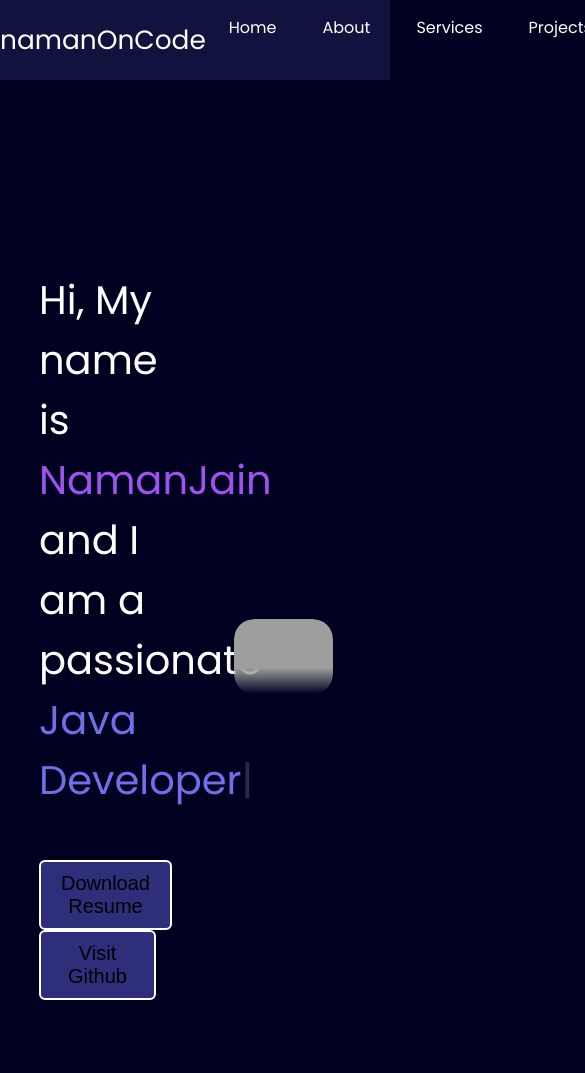
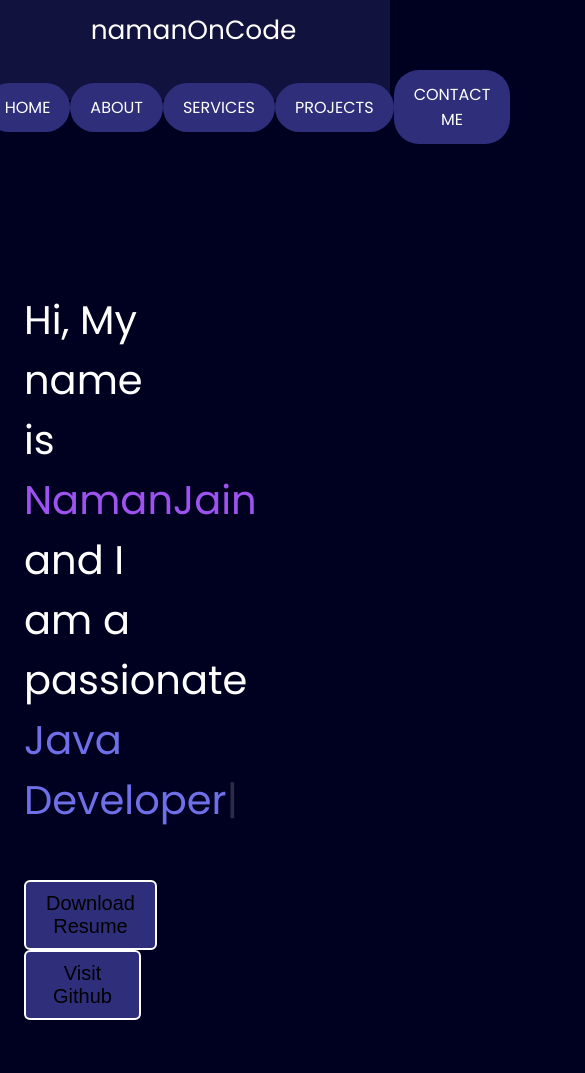
Before and after one commit to namanONcode/namanONcode.github.io, a plain HTML site: page index.html in a window 390 px wide. Shown: the top 1073 px of the page, 585 px wide, since content can reach past the window. Drawn offline with nearby package versions, Linux system fonts and the light colour scheme; grey boxes are pictures that could not be loaded.

Commit message:
Update index.html

```diff
--- a/index.html
+++ b/index.html
@@ -178,6 +178,110 @@
         .leftsection .buttons{
             padding: 50px 0px;
         }
+        @media screen and (max-width: 480px) {
+    body {
+        /* Reverting to the original layout */
+        display: unset;
+        flex-direction: unset;
+        min-height: unset;
+    }
+
+    footer {
+        /* Reverting the footer margin-top */
+        margin-top: unset;
+    }
+
+    nav {
+        flex-direction: column;
+        padding: 10px 0;
+    }
+    div.right {
+        display: flex;
+        flex-direction: column;
+        align-items: flex-start;
+        margin-top: -2px;
+    }
+    div.right ul {
+        display: flex;
+        flex-direction: unset; /* Reset flex-direction */
+        align-items: center;
+        padding: 28px;
+        margin: -16px;
+        margin-left: 89px;
+    }
+    div.right ul li {
+        list-style: none;
+        margin: 10px 0;
+        width: auto; /* Adjust width to fit content */
+        text-align: center;
+    }
+    div.right ul li a {
+        display: block;
+        padding: 12px 20px;
+        background-color: #2e2e7b;
+        color: white;
+        font-size: 16px;
+        text-decoration: none;
+        border-radius: 25px;
+        text-transform: uppercase;
+        transition: background-color 0.3s ease;
+    }
+    div.right ul li a:hover {
+        background-color: #9e52ef;
+    }
+    .rightsection img {
+        display: none;
+    }
+    section.second {
+        display: none;
+    }
+
+    /* Footer adjustments for mobile */
+    footer {
+        display: flex;
+        flex-direction: column;
+        padding: 10px 20px;
+    }
+    .footer {
+        display: flex;
+        flex-direction: column;
+        padding: 0;
+        align-items: flex-start;
+    }
+    .footer-first, .footer-second, .footer-third, .footer-fourth {
+        width: 100%;
+        text-align: left;
+        margin-bottom: 10px;
+    }
+    .footer-rights {
+        width: 100%;
+        text-align: center;
+        padding: 10px 0;
+    }
+
+    /* Adjust .leftsection for mobile */
+    .leftsection {
+        width: 30%;
+        margin: 70px 0;
+        font-size: 2.5rem;
+        display: block;
+        align-items: flex-start;
+    }
+    .leftsection {
+        margin-left: -20px;
+    }
+
+    div.left {
+        margin-left: 20px;
+        margin-right: 23px;
+    }
+
+    .leftsection .btn {
+        font-size: 20px;
+        padding: 10px 20px;
+    }
+}
+
     </style>
 </head>
 <body>
```
